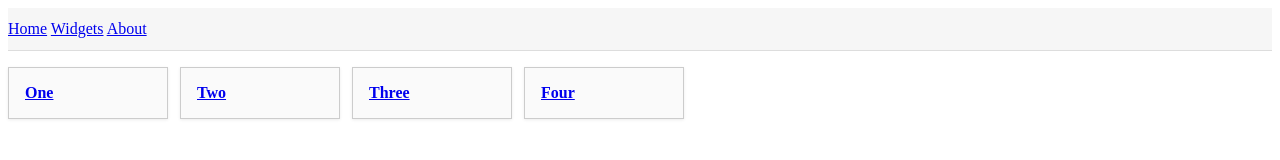
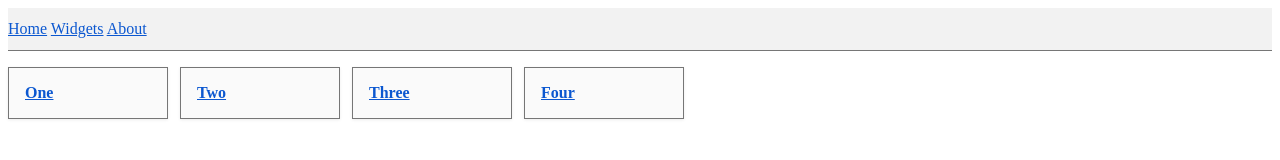
Before and after one commit to nisargpatel7042lva/mba-demo, a plain HTML site: page index.html in a window 1280 px wide. Drawn offline with Linux system fonts and the light colour scheme.

Commit message:
Dark mode that follows the system setting
Colours move into CSS variables with a prefers-color-scheme: dark set.
Dark surfaces are lifted above the page rather than inverted, and the
shadow gains a faint light edge so widgets still read on black. Borders
are darkened in the light theme too, which was below WCAG AA (1.5:1).
A color-scheme meta tag lets the browser start in the right theme.

```diff
--- a/grid.css
+++ b/grid.css
@@ -1,3 +1,39 @@
+/* Colours for both themes. The page follows the system setting (prefers-color-scheme).
+   Contrast targets (WCAG AA): text 4.5:1, widget borders and other UI edges 3:1. */
+:root {
+  color-scheme: light dark;
+  --bg: #ffffff;
+  --text: #1a1a1a;
+  --surface: #fafafa;
+  --surface-nav: #f2f2f2;
+  --border: #767676;
+  --link: #0b57d0;
+  --shadow: 0 1px 3px rgba(0, 0, 0, 0.08);
+}
+
+@media (prefers-color-scheme: dark) {
+  :root {
+    --bg: #121212;
+    --text: #e8e8e8;
+    /* lifted surfaces instead of inverted colours: widgets sit slightly above the page */
+    --surface: #1e1e1e;
+    --surface-nav: #181818;
+    --border: #8a8a8a;
+    --link: #8ab4f8;
+    /* a dark shadow barely shows on black, so add a faint light edge instead */
+    --shadow: 0 1px 3px rgba(0, 0, 0, 0.6), 0 0 0 1px rgba(255, 255, 255, 0.04);
+  }
+}
+
+body {
+  background: var(--bg);
+  color: var(--text);
+}
+
+a {
+  color: var(--link);
+}
+
 .grid {
   display: flex;
   flex-wrap: wrap;
@@ -8,8 +44,10 @@
   flex: 0 1 160px;
   max-width: 100%;
   padding: 16px;
-  border: 1px solid #ccc;
+  border: 1px solid var(--border);
   box-sizing: border-box;
+  background: var(--surface);
+  box-shadow: var(--shadow);
 }
 
 .site-nav {
@@ -17,13 +55,8 @@
   gap: 16px;
   padding: 12px 0;
   margin-bottom: 16px;
-  border-bottom: 1px solid #ddd;
-  background: #f6f6f6;
-}
-
-.widget {
-  background: #fafafa;
-  box-shadow: 0 1px 3px rgba(0, 0, 0, 0.08);
+  border-bottom: 1px solid var(--border);
+  background: var(--surface-nav);
 }
 
 .widget-title {
--- a/index.html
+++ b/index.html
@@ -3,6 +3,8 @@
 <head>
   <meta charset="utf-8">
   <meta name="viewport" content="width=device-width, initial-scale=1">
+  <!-- lets the browser paint the right theme before CSS arrives: no flash of the light theme -->
+  <meta name="color-scheme" content="light dark">
   <title>Widget grid</title>
   <link rel="stylesheet" href="grid.css">
   <link rel="stylesheet" href="print.css" media="print">
```
